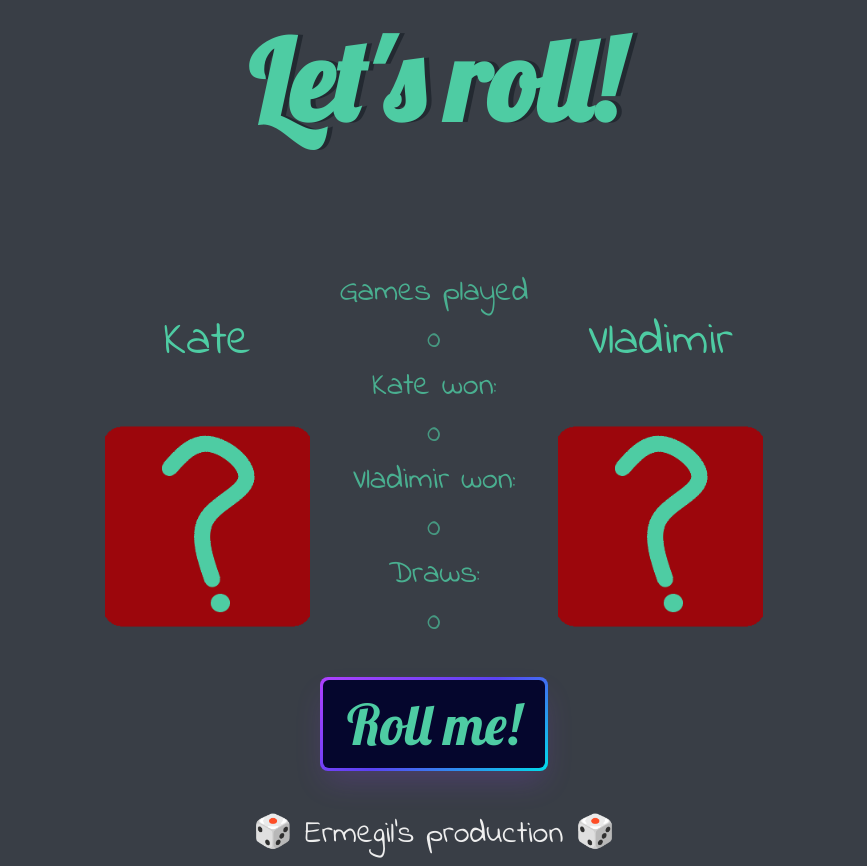
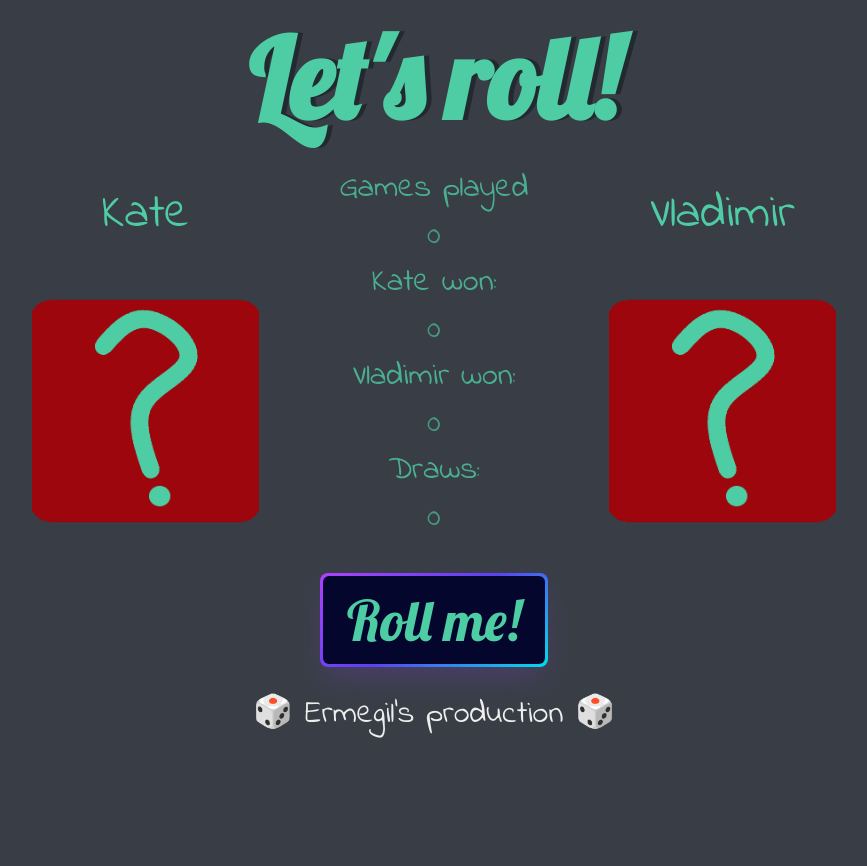
Before and after one commit to Ermegilius/dicee, a plain HTML site: page index.html in a window 1280 px wide. Shown: the whole page, without its empty margins (206-1073 px from the left). After the commit the page ends 800 px from the top, so only its background shows below. Drawn offline with nearby package versions, Linux system fonts and the light colour scheme.

Commit message:
Add files via upload

```diff
--- a/styles.css
+++ b/styles.css
@@ -1,5 +1,6 @@
 .container {
-  width: 70%;
+  width: 90%;
+  min-width: 80%;
   margin: auto;
   text-align: center;
   max-height: 100%;
@@ -8,6 +9,7 @@
 .dice {
   text-align: center;
   display: inline-block;
+  width: 25%;
 }
 
 
@@ -17,8 +19,8 @@ body {
 }
 
 h1 {
-  height: 220px;
-  margin: 10px;
+  height: 100px;
+  margin: 5px;
   font-family: 'Lobster', cursive;
   text-shadow: 5px 0 #232931;
   font-size: 7rem;
@@ -97,7 +99,7 @@ img {
 footer {
   clear: both;
   position: relative;
-  margin-top: 5vh;
+  margin-top: 3vh;
   color: #EEEEEE;
   text-align: center;
   font-size: 2rem;
```
